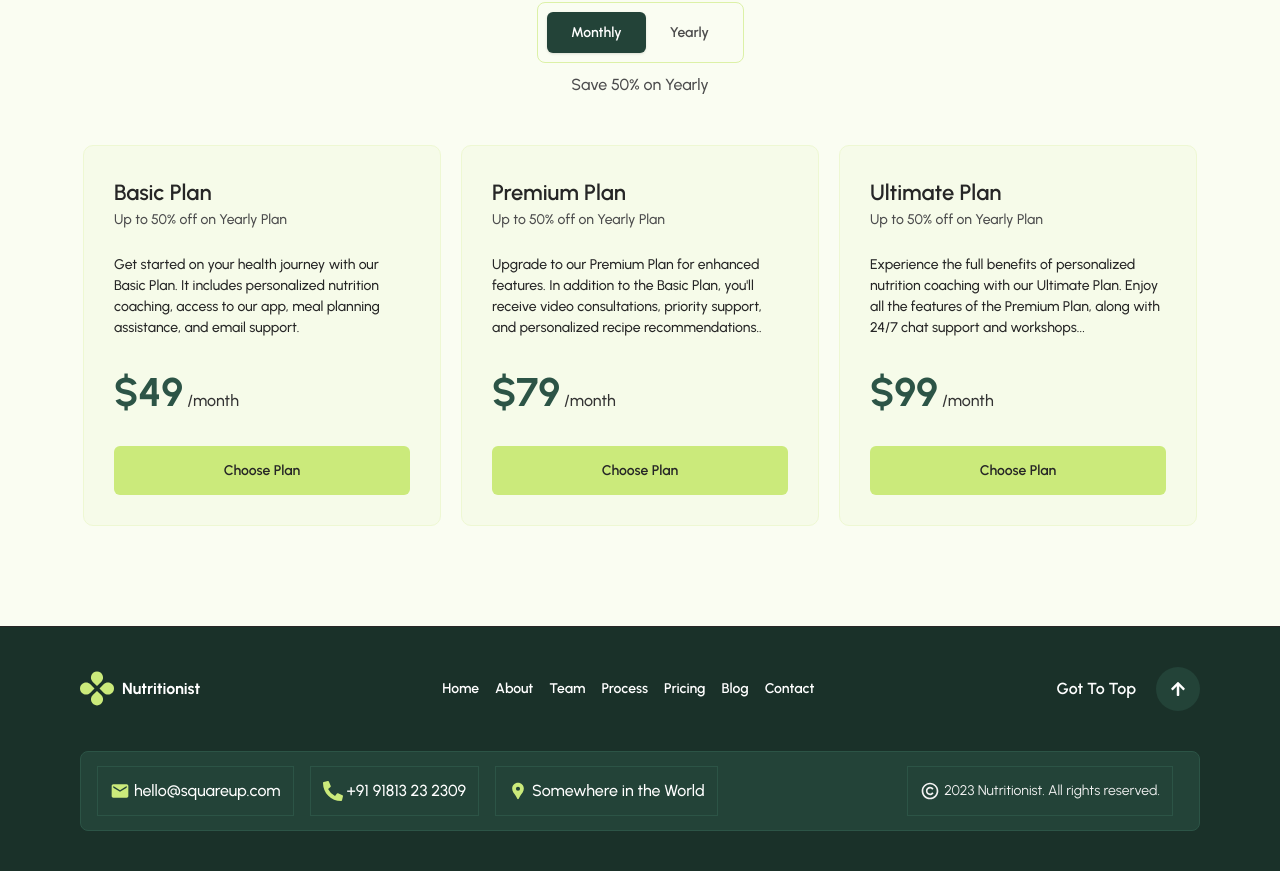
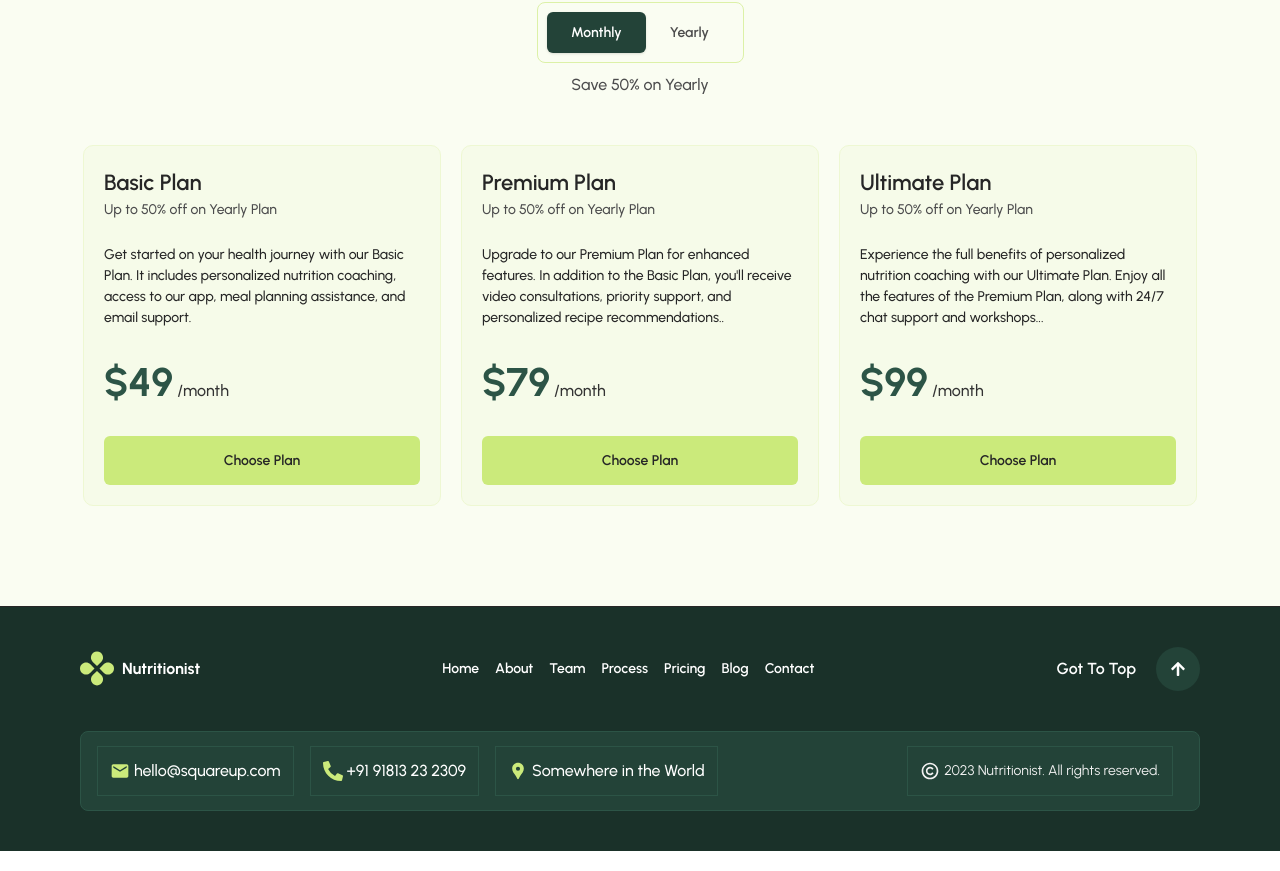
Before and after one commit to FojleTuhin/Nutritionist, a Next.js app: page / in a window 1280 px wide. Shown: the part 3483-4354 px from the top of the page. Built offline with nearby package versions, Linux system fonts and the light colour scheme.

Commit message:
update tab padding

```diff
--- a/src/components/homePage/MonthlyTab.jsx
+++ b/src/components/homePage/MonthlyTab.jsx
@@ -5,7 +5,7 @@ const MonthlyTab = () => {
         <div className='flex flex-wrap justify-center gap-[20px]'>
 
             {/* Basic Plan */}
-            <div className='w-[358px] laptop:w-[413px] laptop:p-10 p-[30px] rounded-[10px] border-[1px] border-[#EEF8D3] bg-[#F6FBE9] flex flex-col gap-6'>
+            <div className='w-[358px] laptop:w-[413px] laptop:p-10 p-[20px] rounded-[10px] border-[1px] border-[#EEF8D3] bg-[#F6FBE9] flex flex-col gap-6'>
                 <div>
                     <p className='text-[22px] laptop:text-[24px] font-semibold text-[#262626]'>Basic Plan</p>
                     <p className='text-[14px] laptop:text-[16px] font-medium text-[#4C4C4D]'>Up to 50% off on Yearly Plan</p>
@@ -17,7 +17,7 @@ const MonthlyTab = () => {
 
 
             {/* Premium Plan */}
-            <div className='w-[358px] laptop:w-[413px] laptop:p-10 p-[30px] rounded-[10px] border-[1px] border-[#EEF8D3] bg-[#F6FBE9] flex flex-col gap-6'>
+            <div className='w-[358px] laptop:w-[413px] laptop:p-10 p-[20px] rounded-[10px] border-[1px] border-[#EEF8D3] bg-[#F6FBE9] flex flex-col gap-6'>
                 <div>
                     <p className='text-[22px] laptop:text-[24px] font-semibold text-[#262626]'>Premium Plan</p>
                     <p className='text-[14px] laptop:text-[16px] font-medium text-[#4C4C4D]'>Up to 50% off on Yearly Plan</p>
@@ -29,7 +29,7 @@ const MonthlyTab = () => {
 
 
             {/* Ultimate Plan */}
-            <div className='w-[358px] laptop:w-[413px] laptop:p-10 p-[30px] rounded-[10px] border-[1px] border-[#EEF8D3] bg-[#F6FBE9] flex flex-col gap-6'>
+            <div className='w-[358px] laptop:w-[413px] laptop:p-10 p-[20px] rounded-[10px] border-[1px] border-[#EEF8D3] bg-[#F6FBE9] flex flex-col gap-6'>
                 <div>
                     <p className='text-[22px] laptop:text-[24px] font-semibold text-[#262626]'>Ultimate Plan</p>
                     <p className='text-[14px] laptop:text-[16px] font-medium text-[#4C4C4D]'>Up to 50% off on Yearly Plan</p>
--- a/src/components/homePage/YearlyTab.jsx
+++ b/src/components/homePage/YearlyTab.jsx
@@ -5,7 +5,7 @@ const YearlyTab = () => {
             <div className='flex flex-wrap justify-center gap-[20px]'>
 
                 {/* Basic Plan */}
-                <div className='w-[358px] laptop:w-[413px]  laptop:p-10 p-[30px] rounded-[10px] border-[1px] border-[#EEF8D3] bg-[#F6FBE9] flex flex-col gap-6'>
+                <div className='w-[358px] laptop:w-[413px]  laptop:p-10 p-[20px] rounded-[10px] border-[1px] border-[#EEF8D3] bg-[#F6FBE9] flex flex-col gap-6'>
                     <div>
                         <p className='text-[22px] laptop:text-[24px] font-semibold text-[#262626]'>Basic Plan</p>
                         <p className='text-[14px] laptop:text-[16px] font-medium text-[#4C4C4D]'>Up to 50% off on Yearly Plan</p>
@@ -17,7 +17,7 @@ const YearlyTab = () => {
 
 
                 {/* Premium Plan */}
-                <div className='w-[358px] laptop:w-[413px]  laptop:p-10 p-[30px] rounded-[10px] border-[1px] border-[#EEF8D3] bg-[#F6FBE9] flex flex-col gap-6 '>
+                <div className='w-[358px] laptop:w-[413px]  laptop:p-10 p-[20px] rounded-[10px] border-[1px] border-[#EEF8D3] bg-[#F6FBE9] flex flex-col gap-6 '>
                     <div>
                         <p className='text-[22px] laptop:text-[24px] font-semibold text-[#262626]'>Premium Plan</p>
                         <p className='text-[14px] laptop:text-[16px] font-medium text-[#4C4C4D]'>Up to 50% off on Yearly Plan</p>
@@ -29,7 +29,7 @@ const YearlyTab = () => {
 
 
                 {/* Ultimate Plan */}
-                <div className='w-[358px] laptop:w-[413px]  laptop:p-10 p-[30px] rounded-[10px] border-[1px] border-[#EEF8D3] bg-[#F6FBE9] flex flex-col gap-6 '>
+                <div className='w-[358px] laptop:w-[413px]  laptop:p-10 p-[20px] rounded-[10px] border-[1px] border-[#EEF8D3] bg-[#F6FBE9] flex flex-col gap-6 '>
                     <div>
                         <p className='text-[22px] laptop:text-[24px] font-semibold text-[#262626]'>Ultimate Plan</p>
                         <p className='text-[14px] laptop:text-[16px] font-medium text-[#4C4C4D]'>Up to 50% off on Yearly Plan</p>
```
